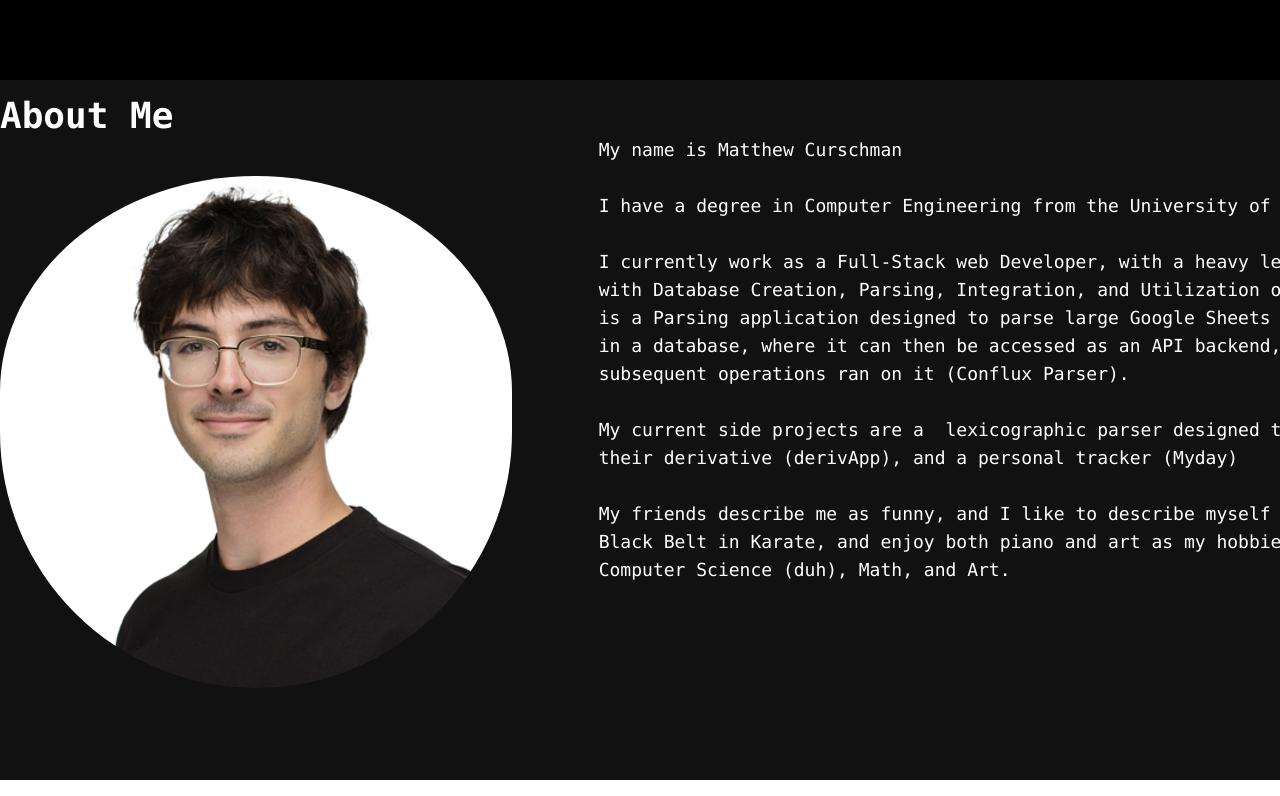
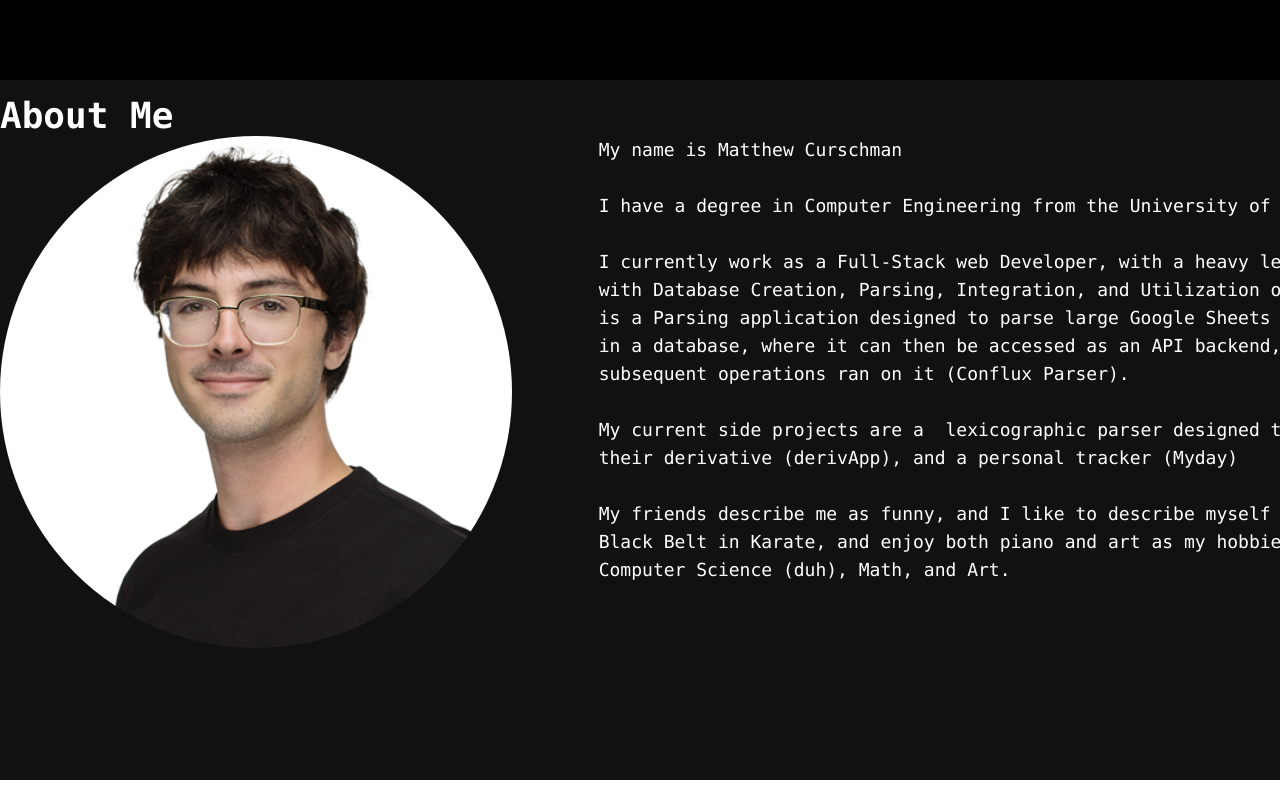
Before and after one commit to mcursch/portfolio_website, a Nuxt app: page / in a window 1280 px wide. Shown: the part 720-1516 px from the top of the page. Built offline with nearby package versions, Linux system fonts and the light colour scheme.

Commit message:
some fixes to front page

```diff
--- /dev/null
+++ b/components/ProfilePicture.vue
@@ -0,0 +1,22 @@
+<script setup>
+const props = defineProps({
+  image: String,
+  name: String
+})
+const testImage = props.image
+console.log(testImage)
+
+</script>
+<template>
+    <img class="rounded-full object-contain " :src="props.image" alt="" >
+  <!-- <div class="w-full h-full overflow-hidden group">
+    <div class="relative overflow-hidden">
+      <img class="rounded-full object-contain h-20 w-20  " :src="props.image" alt="" >
+      <div class="absolute h-full w-full bg-black/70 flex items-center justify-center -bottom-10 group-hover:bottom-0 opacity-0 group-hover:opacity-100 transition-all duration-300 rounded-full">
+        <span class=" text-white">{{props.name}}</span>
+
+      </div>
+    </div>
+  </div> -->
+
+</template>
--- a/pages/index.vue
+++ b/pages/index.vue
@@ -2,6 +2,7 @@
 import AppLayout from "../layouts/AppLayout.vue"
 import HeadingCard from "../components/HeadingCard.vue"
 import HeaderButton from "../components/HeaderButton.vue"
+import ProfilePicture from "~/components/ProfilePicture.vue"
 import { ArrowDownTrayIcon } from '@heroicons/vue/24/outline'
 // import { VueTyper } from 'vue-typer'
 import VueWriter from 'vue-writer'
@@ -72,16 +73,19 @@ onUnmounted (() =>  {
     </h1>
     <h1>
     </h1>
-    <div class="video-container">
+    <!-- <div class="video-container">
       <video autoplay loop muted class="md:filter-none">
         <source src="/background.mp4" type="video/mp4">
       </video>
-    </div>
+    </div> -->
   </div>
 
   <Section text="About Me" textColor="text-white" color="bg-[#111]" class="h-[700px]">
     <div class="flex flex-row">
-      <img class="rounded-full pt-10" src="/picture.png" alt="">
+      <div class="shrink-0">
+        <ProfilePicture image="picture.png" name="myself"/>
+      </div>
+
       <pre class="text-lg">
         My name is Matthew Curschman
 
```
Also changed, not shown: 1 other file (tests, documents, lock files or other folders).
